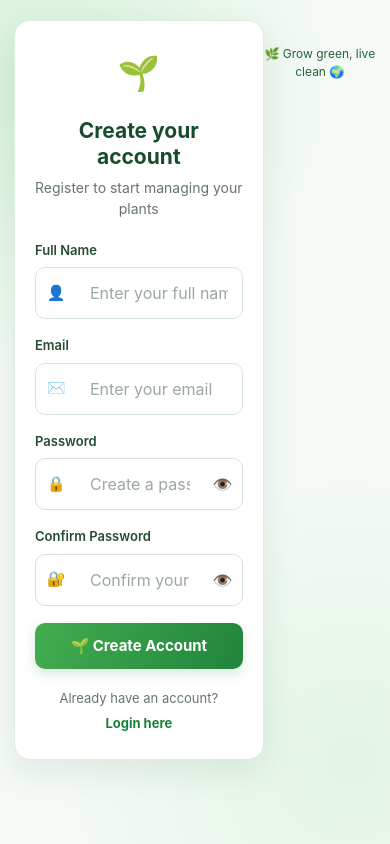
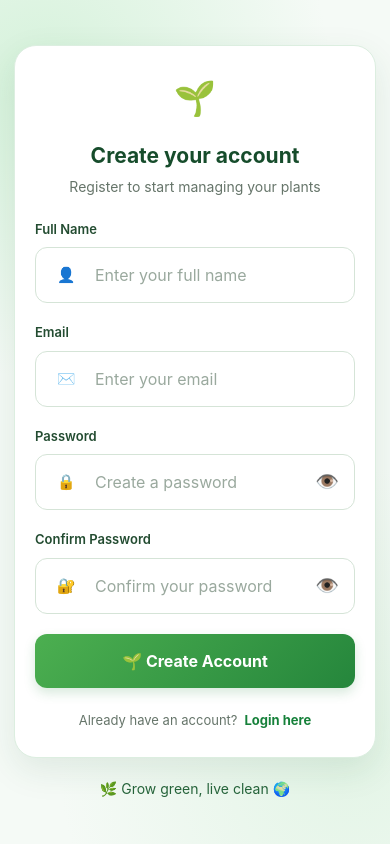
Before and after one commit to nishantsingh4717-code/digital-plant-care, a React (Vite) app in the folder client/: page /register in a window 390 px wide. Built offline with nearby package versions, Linux system fonts and the light colour scheme; no server answers.

Commit message:
Fix mobile auth page layout

```diff
--- a/client/src/App.css
+++ b/client/src/App.css
@@ -4244,3 +4244,216 @@ body {
   height: auto;
   overflow: visible;
 }
+
+/* MOBILE REGISTER AND LOGIN FIX */
+
+.auth-page {
+  width: 100%;
+  min-height: 100vh;
+  min-height: 100dvh;
+  padding: 32px 20px;
+  display: flex;
+  flex-direction: column;
+  align-items: center;
+  justify-content: center;
+  overflow-x: clip;
+}
+
+.auth-page .login-container,
+.auth-page .register-container {
+  width: 100%;
+  max-width: 1150px;
+  min-width: 0;
+  margin: 0 auto;
+  gap: 32px;
+}
+
+.auth-page .login-card,
+.auth-page .register-card {
+  width: 100%;
+  min-width: 0;
+  max-width: 510px;
+  box-sizing: border-box;
+}
+
+.auth-page .login-form-group {
+  width: 100%;
+  min-width: 0;
+  margin-bottom: 20px;
+}
+
+.auth-page .login-form-group .input-wrapper {
+  width: 100%;
+  min-width: 0;
+  display: flex;
+  align-items: center;
+  gap: 10px;
+}
+
+.auth-page .login-form-group .input-icon {
+  flex: 0 0 24px;
+  width: 24px;
+  text-align: center;
+}
+
+.auth-page .login-form-group .input-wrapper input {
+  flex: 1 1 0;
+  width: 0;
+  min-width: 0;
+  max-width: 100%;
+  padding: 14px 8px;
+  font-size: 16px;
+  box-sizing: border-box;
+}
+
+.auth-page .login-form-group .password-toggle {
+  flex: 0 0 34px;
+  width: 34px;
+  min-width: 34px;
+  padding: 5px 0;
+  border: none;
+  background: transparent;
+  font-size: 19px;
+}
+
+.auth-page .login-submit {
+  width: 100%;
+  max-width: 100%;
+  min-height: 54px;
+  padding: 14px 12px;
+  border: none;
+  border-radius: 12px;
+  background: linear-gradient(135deg, #4caf50, #25863c);
+  color: white;
+  font-size: 16px;
+  font-weight: 700;
+}
+
+.auth-page .register-text {
+  display: flex;
+  align-items: center;
+  justify-content: center;
+  flex-wrap: wrap;
+  gap: 7px;
+  margin-top: 22px;
+  text-align: center;
+  line-height: 1.6;
+}
+
+.auth-page .login-bottom-tag {
+  position: static;
+  width: 100%;
+  max-width: 100%;
+  margin: 22px auto 0;
+  padding: 0 8px;
+  text-align: center;
+  overflow-wrap: anywhere;
+}
+
+.auth-page .leaf-decoration {
+  pointer-events: none;
+}
+
+@media (max-width: 700px) {
+  .auth-page {
+    min-height: 100vh;
+    min-height: 100dvh;
+    padding: 24px 16px;
+    justify-content: flex-start;
+  }
+
+  .auth-page .login-container,
+  .auth-page .register-container {
+    display: grid;
+    grid-template-columns: minmax(0, 1fr);
+    width: 100%;
+    max-width: 480px;
+    min-height: 0;
+    gap: 20px;
+  }
+
+  .auth-page .login-intro,
+  .auth-page .register-intro {
+    width: 100%;
+    min-width: 0;
+  }
+
+  .auth-page .login-card,
+  .auth-page .register-card {
+    width: 100%;
+    max-width: 100%;
+    min-width: 0;
+    margin: 0 auto;
+    padding: 28px 20px;
+    border-radius: 22px;
+  }
+
+  .auth-page .login-card h2,
+  .auth-page .register-card h2 {
+    overflow-wrap: anywhere;
+  }
+
+  .auth-page .login-card .login-subtitle {
+    line-height: 1.6;
+    overflow-wrap: anywhere;
+  }
+
+  .auth-page .login-form-group label {
+    display: block;
+    margin-bottom: 8px;
+  }
+
+  .auth-page .login-form-group .input-wrapper {
+    gap: 7px;
+    min-height: 56px;
+    padding: 0 10px;
+    border: 1px solid #d5e4d7;
+    border-radius: 12px;
+    background: #fff;
+  }
+
+  .auth-page .login-form-group .input-wrapper input {
+    border: none;
+    outline: none;
+    box-shadow: none;
+    background: transparent;
+    padding: 14px 2px;
+  }
+
+  .auth-page .login-form-group .input-wrapper input:focus {
+    box-shadow: none;
+  }
+
+  .auth-page .login-submit {
+    min-height: 54px;
+  }
+
+  .auth-page .login-bottom-tag {
+    margin-top: 20px;
+    font-size: 14px;
+  }
+
+  .auth-page .leaf-decoration {
+    display: none;
+  }
+}
+
+@media (max-width: 360px) {
+  .auth-page {
+    padding: 18px 10px;
+  }
+
+  .auth-page .login-card,
+  .auth-page .register-card {
+    padding: 24px 14px;
+  }
+
+  .auth-page .login-form-group .input-wrapper {
+    gap: 5px;
+    padding: 0 7px;
+  }
+
+  .auth-page .login-form-group .input-wrapper input {
+    font-size: 14px;
+  }
+}
```
